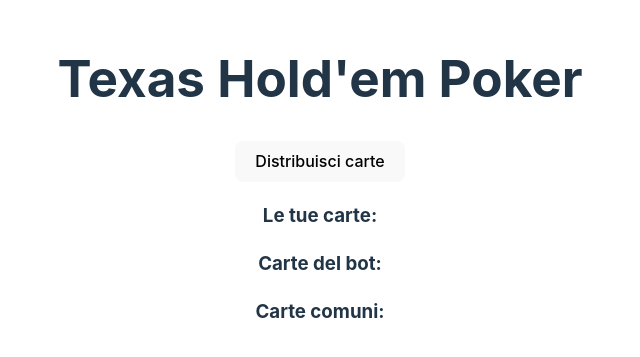
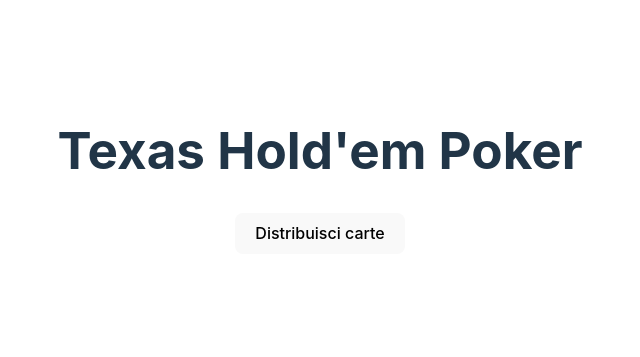
Before and after one commit to SamPwnd/poker-one-shot, a React (Vite) app: page / in a window 1280 px wide. Shown: the part 219-576 px from the top of the page, without its empty margins (320-960 px from the left). Built offline with nearby package versions, Linux system fonts and the light colour scheme.

Commit message:
Carte comuni coperte in base alla fase del gioco

```diff
--- a/src/components/PokerTable.jsx
+++ b/src/components/PokerTable.jsx
@@ -133,6 +133,8 @@ const PokerTable = () => {
                 </button>
             )}
 
+            {gameStage > 0 && (
+                <>
                 <div style={{ marginTop: '20px' }}>
                     <h3>Le tue carte:</h3>
                     {playerHand.map((card) => (
@@ -152,7 +154,14 @@ const PokerTable = () => {
                     {communityCards.map((card, index) => (
                         <PokerCard short={card} key={`community-${index}`} />
                     ))}
+                    {/* Mostra carte coperte per quelle non ancora rivelate */}
+                    {Array.from({ length: 5 - communityCards.length }).map((_, index) => (
+                        <PokerCard isBackwards={true} key={`hidden-${index}`} />
+                    ))}
                 </div>
+                </>
+            )}
+
             <h2 style={{ marginTop: '20px' }}>{result}</h2>
             <h3>{winningRank}</h3>
         </div>
```
Lines whose indentation alone changed are shown as unchanged.
